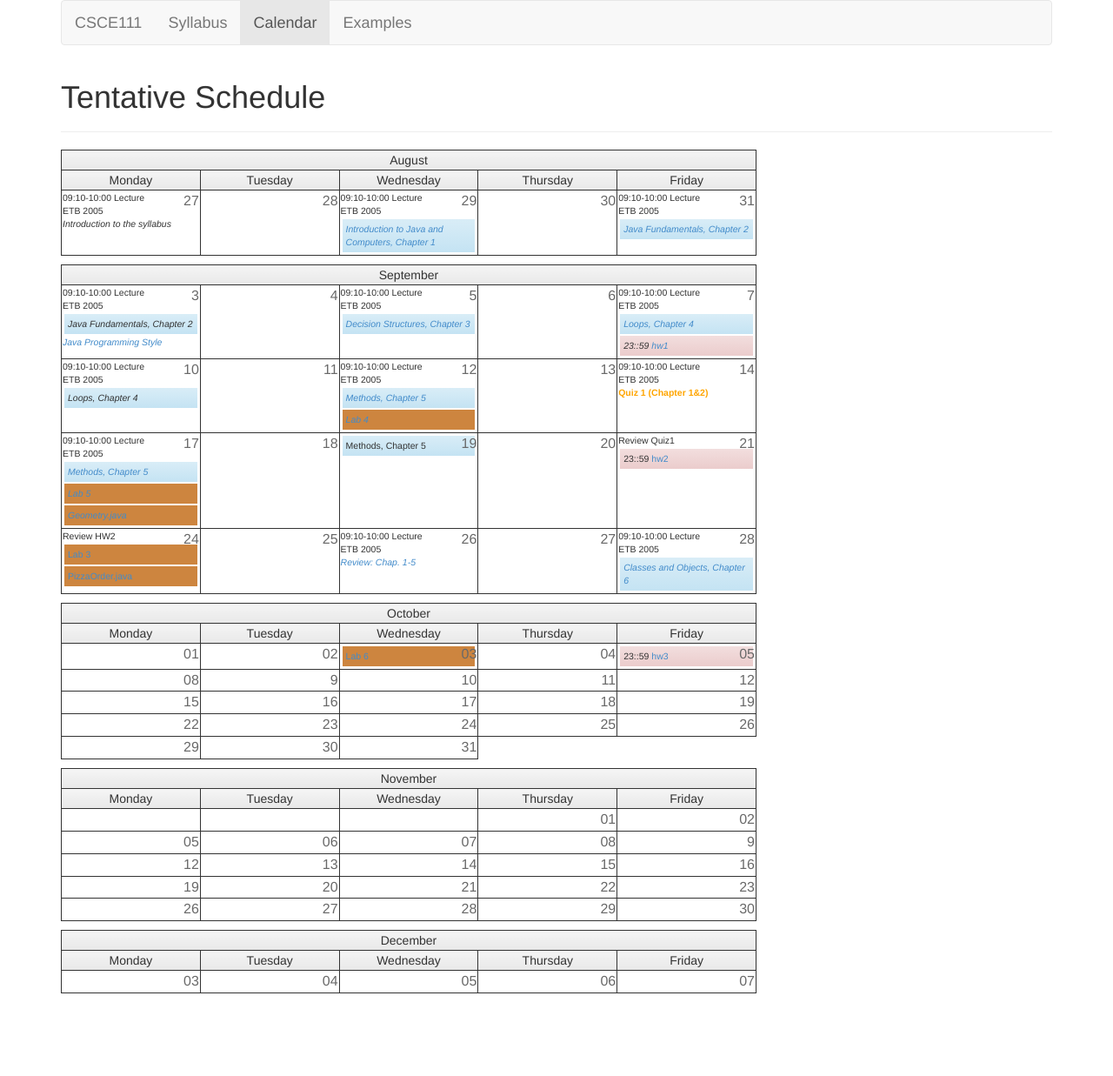
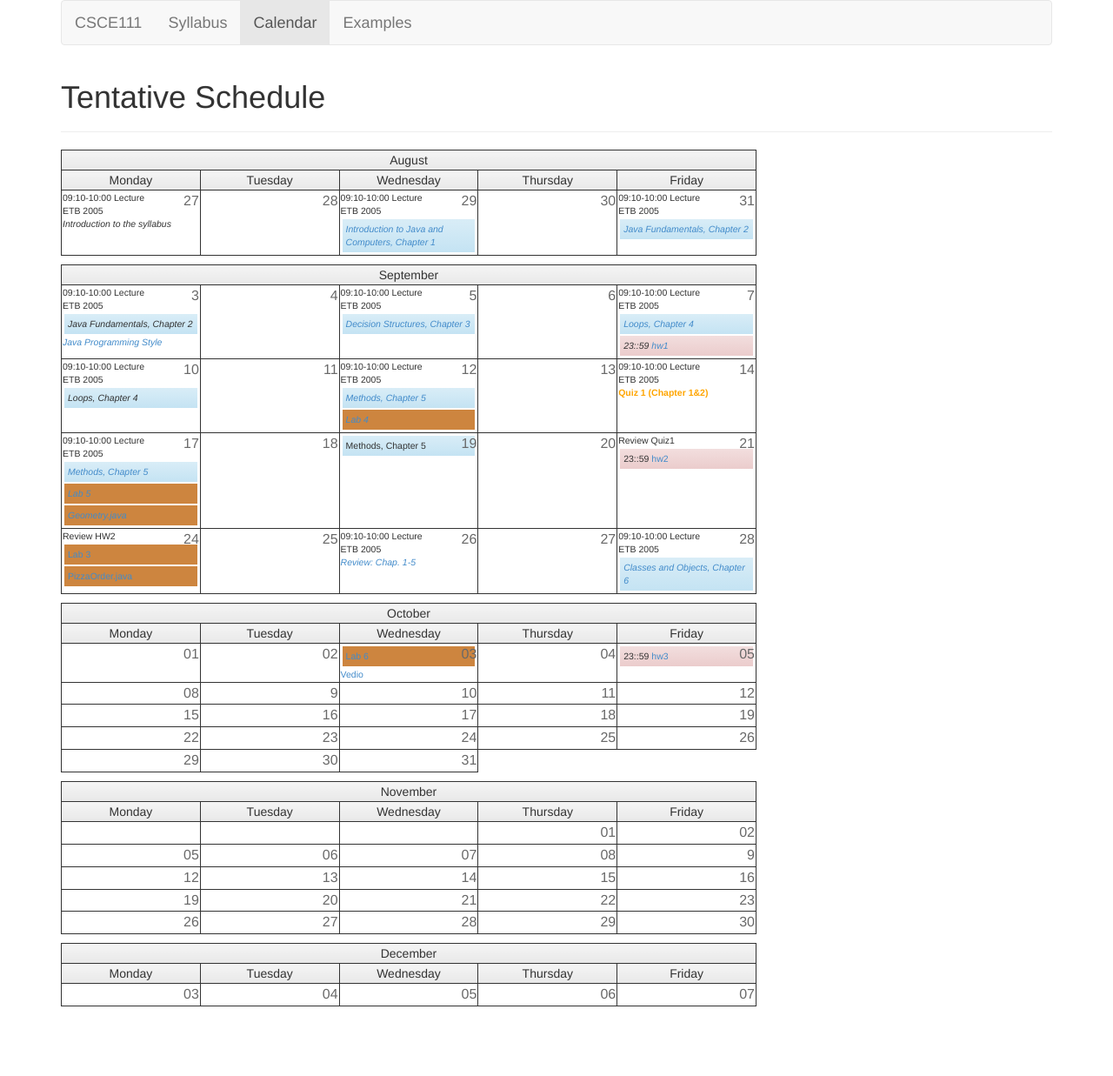
Before and after one commit to huangshiyou/huangshiyou.github.io, a Jekyll site: the page csce111/calendar.html, which Jekyll copies as it is, in a window 1280 px wide. Shown: the whole page at 87% size. Built offline with Jekyll 4.4.1, drawn with Linux system fonts in a browser that asks for light colours.

Commit message:
update labs

```diff
--- a/csce111/calendar.html
+++ b/csce111/calendar.html
@@ -296,6 +296,8 @@
 23:59 <span class='summary'><a href="rs.html">Reading 3 response</a></span>
 </div> -->
   <div class="lab"><a href="labs/lab6.pdf">Lab 6</a> </div>
+  <a href="https://www.youtube.com/watch?v=8yjkWGRlUmY">Vedio</a>
+
 </td>
 
 <td class='eventtd'><span class='datespan'>04</span>
```
